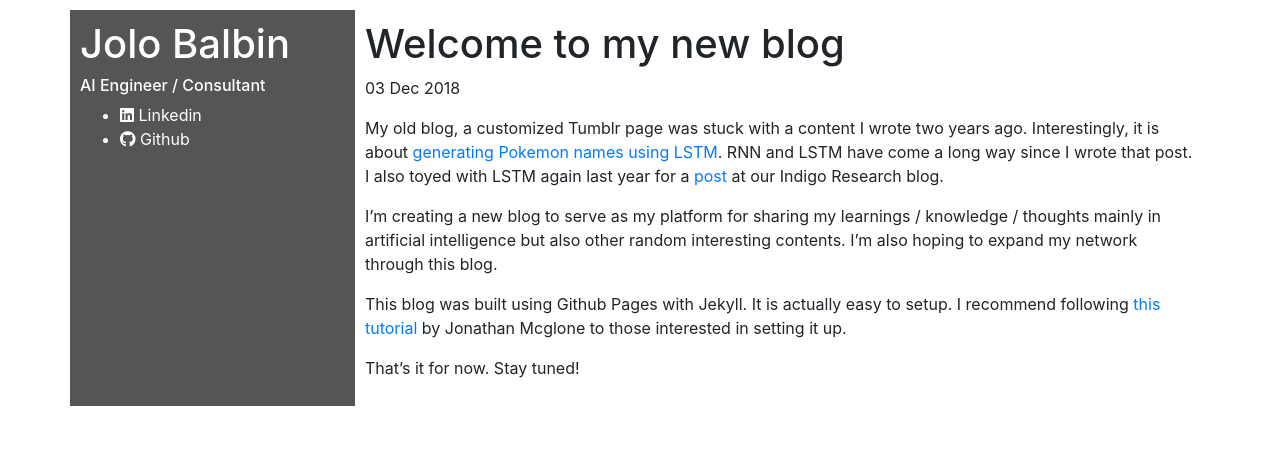
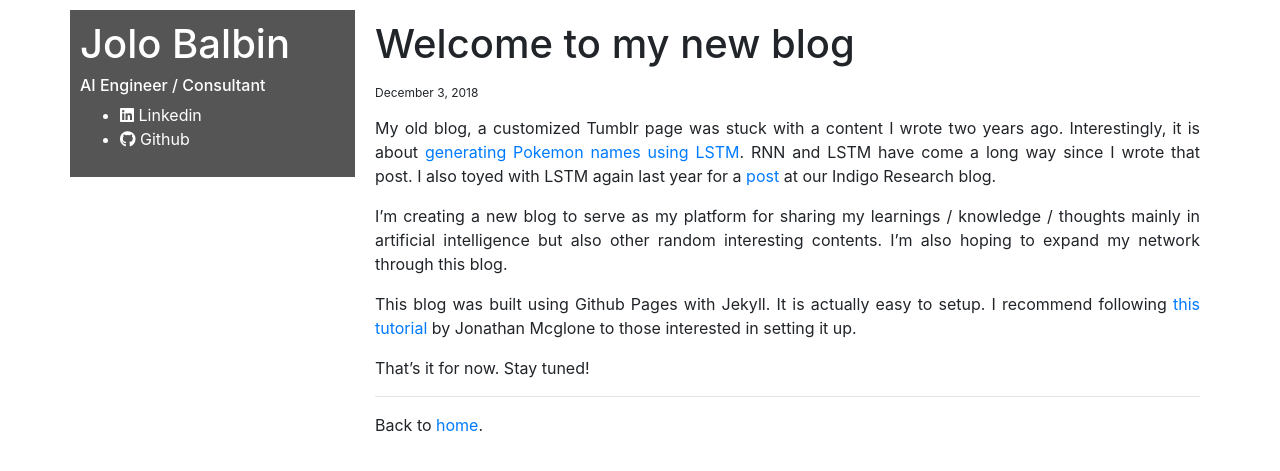
Before and after one commit to MojoJolo/MojoJolo.github.io, a Jekyll site: the page built from _posts/2018-12-03-new-blog.md, in a window 1280 px wide. Shown: the top 471 px of the page. Built offline with Jekyll 4.4.1, drawn with Linux system fonts in a browser that asks for light colours; nearby versions of some CDN libraries.

Commit message:
modified layout

```diff
--- a/_layouts/default.html
+++ b/_layouts/default.html
@@ -19,18 +19,28 @@
 			background-color: #555;
 			color: white;
 		}
+
+		.content {
+			padding-left: 20px;
+			text-align: justify;
+    		text-justify: inter-word;
+		}
 	</style>
 </head>
 <body>
 	<div class="container">
 		<div class="row">
-			<div class="col-3 side" style="border: 0px solid black;">
+			<div class="col-3" style="border: 0px solid black;">
+				<div class="row">
+					<div class="col side">
 						<h1>Jolo Balbin</h1>
 						<h6>AI Engineer / Consultant</h6>
 						<ul>
 							<li><i class="fab fa-linkedin"></i> Linkedin</li>
 							<li><i class="fab fa-github"></i> Github</li>
 						</ul>
+					</div>
+				</div>
 			</div>
 			<div class="col content" style="border: 0px solid black;">
 				{{ content }}
--- a/_layouts/post.html
+++ b/_layouts/post.html
@@ -1,9 +1,15 @@
 ---
 layout: default
 ---
-<h1>{{ page.title }}</h1>
-<p class="meta">{{ page.date | date_to_string }}</p>
+<article>
+    <h1>{{ page.title }}</h1>
+    <p class="meta"><sub>{{ page.date | date: "%B %-d, %Y" }}</sub></p>
 
-<div class="post">
-  {{ content }}
-</div>
+    <div class="post">
+      {{ content }}
+    </div>
+</article>
+
+<hr>
+
+Back to <a href="{{ site.url }}">home</a>.
```
Lines whose indentation alone changed are shown as unchanged.
